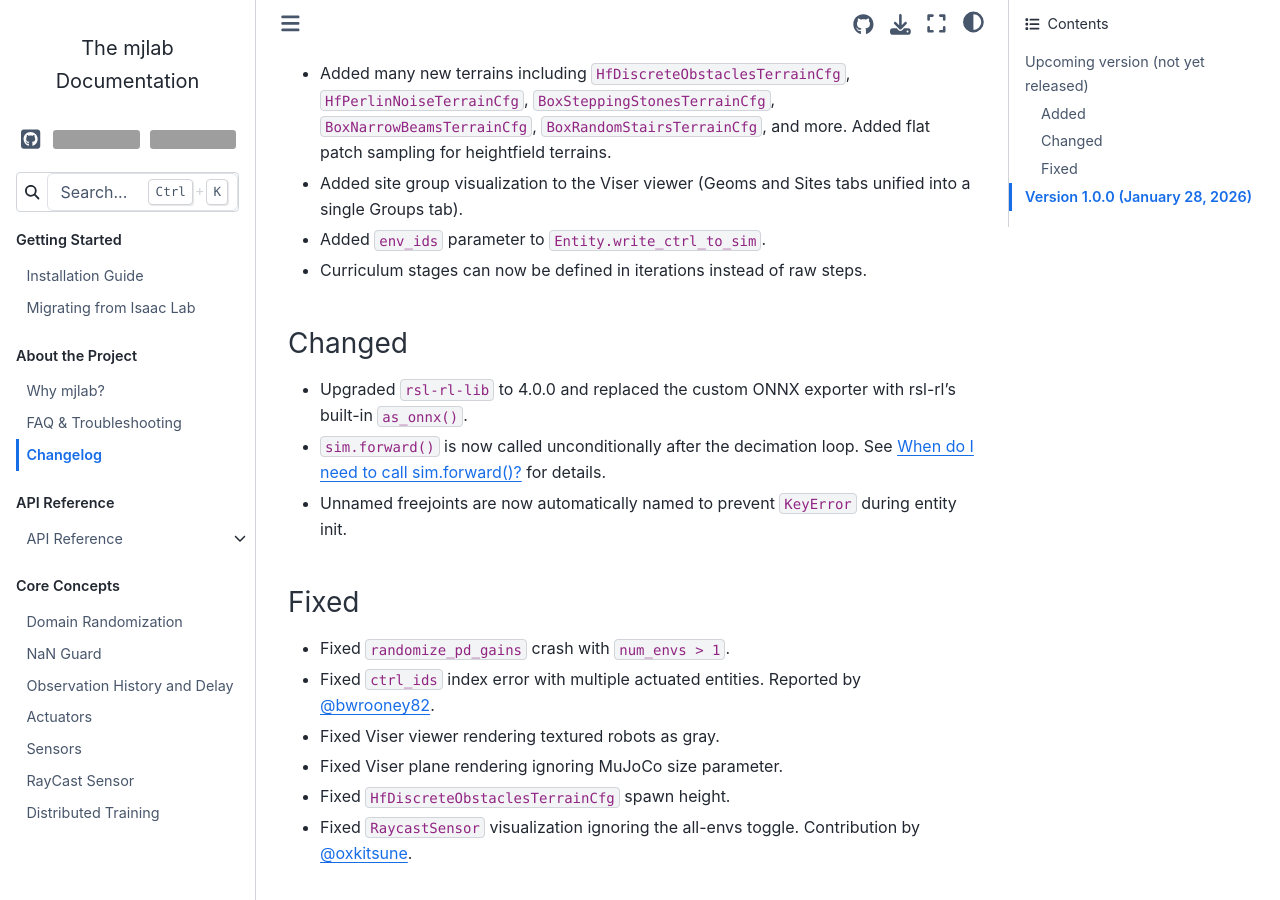
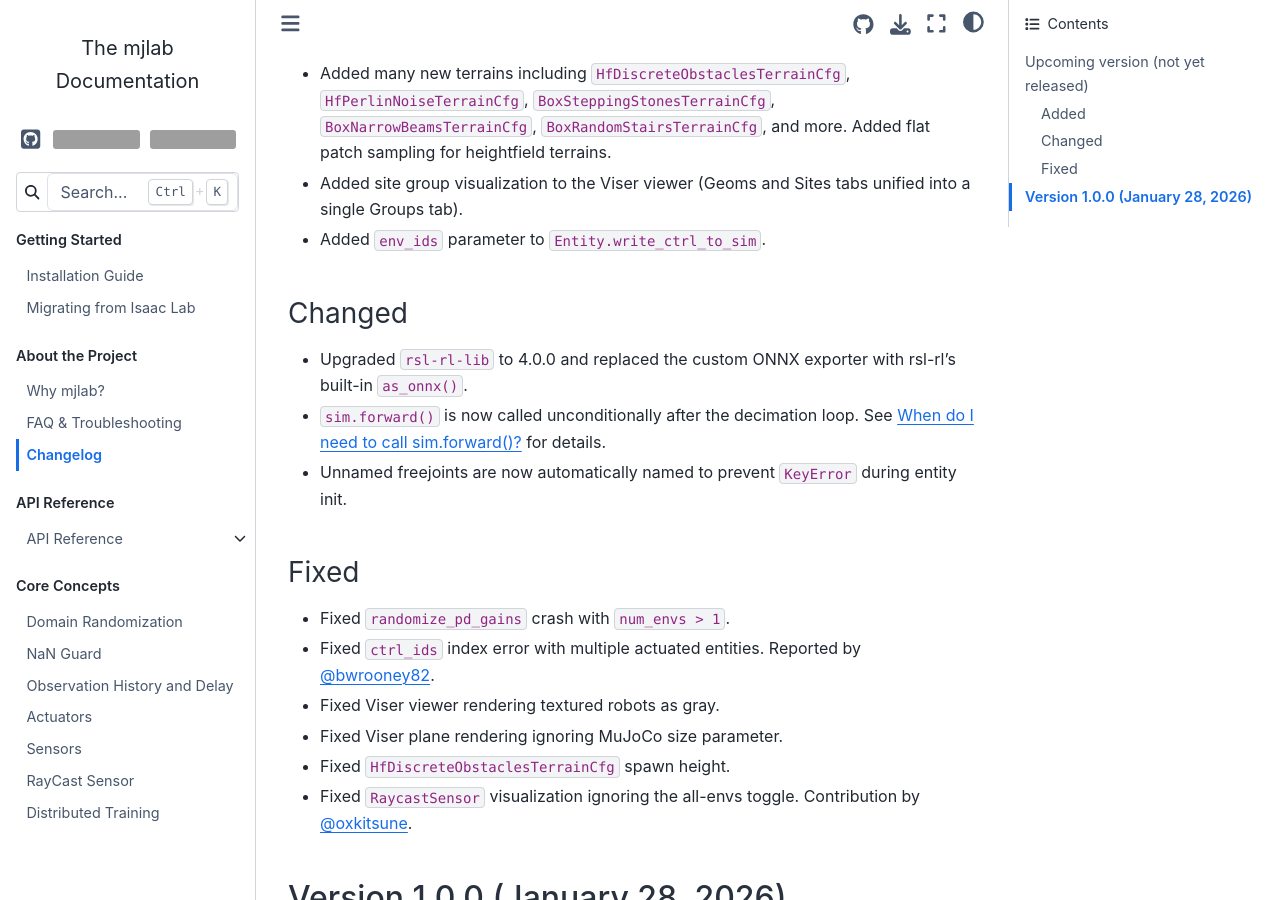
Before and after one commit to DavidDobas/mjlab-hackathon, a Sphinx documentation site: the page built from docs/source/changelog.rst, in a window 1280 px wide and 900 px high, scrolled down 636 px. Built offline with Sphinx 7.4.7 and the Sphinx Book theme 1.1.4, drawn with Linux system fonts in a browser that asks for light colours; grey boxes are pictures that could not be loaded.

Commit message:
Update changelog.

```diff
--- a/docs/source/changelog.rst
+++ b/docs/source/changelog.rst
@@ -23,8 +23,6 @@ Added
 - Added site group visualization to the Viser viewer (Geoms and Sites
   tabs unified into a single Groups tab).
 - Added ``env_ids`` parameter to ``Entity.write_ctrl_to_sim``.
-- Curriculum stages can now be defined in iterations instead of raw
-  steps.
 
 Changed
 ^^^^^^^
```
